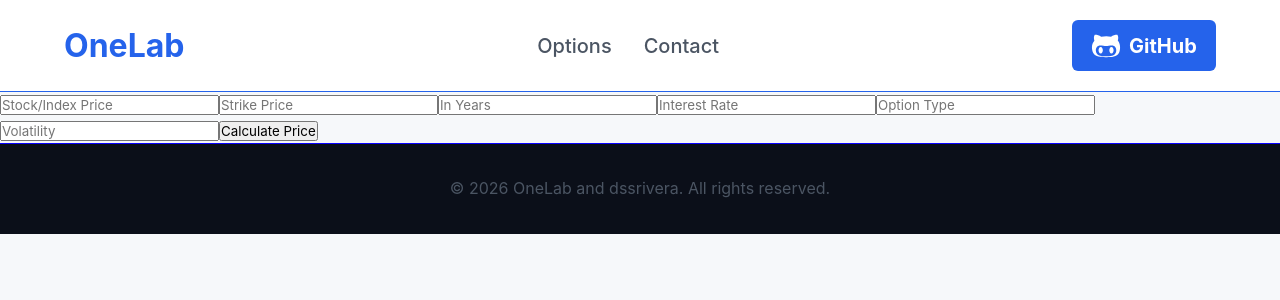
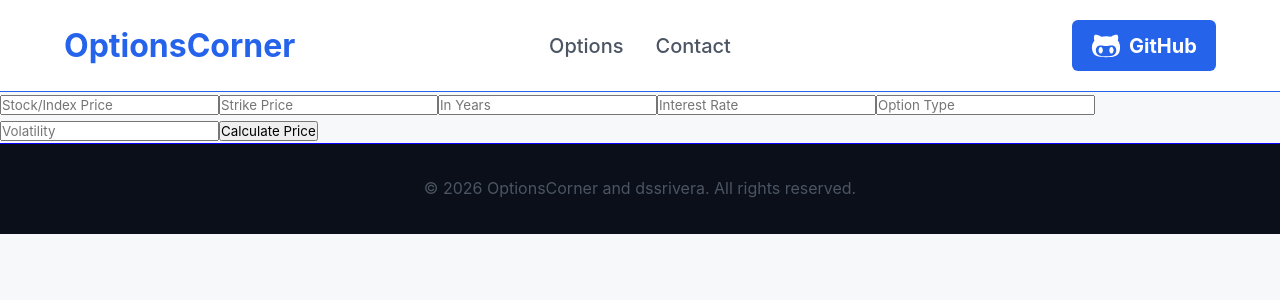
Before and after one commit to dsrrivera/options-corner, a React app in the folder frontend/: page /options in a window 1280 px wide. Shown: the top 300 px of the page. Built offline with nearby package versions, Linux system fonts and the light colour scheme; the HTML template or start-up script is replaced by a standard one.

Commit message:
Update name and center navbar links
The navbar links are now centered on the screen using grid columns.

```diff
--- a/frontend/src/components/Footer.jsx
+++ b/frontend/src/components/Footer.jsx
@@ -3,7 +3,7 @@ import './Footer.css'
 export default function footer(){
     return (
         <footer className="footer">
-            <p>&copy; {new Date().getFullYear()} OneLab and dssrivera. All rights reserved.</p>
+            <p>&copy; {new Date().getFullYear()} OptionsCorner and dssrivera. All rights reserved.</p>
         </footer>
     )
 }
--- a/frontend/src/components/Header.css
+++ b/frontend/src/components/Header.css
@@ -1,21 +1,27 @@
 /* ====== Navbar ====== */
 .navbar {
-  display: flex;
-  justify-content: space-between;
+  display: grid;
+  /* creates 3 columns, each taking up 1 equal fraction of space */
+  grid-template-columns: 1fr 1fr 1fr;
   align-items: center;
+
   padding: 1.25rem 5%;
   background: #ffffff;
   border-bottom: 1px solid #2563eb;
 }
 
 .nav-logo {
+  justify-self: start;
   font-size: 2rem;
   font-weight: 700;
   color: #2563eb;
 }
 
 .nav-links {
+  justify-self: center;
+
   display: flex;
+  align-items: center;
   list-style: none;
   gap: 2rem;
 }
@@ -32,6 +38,8 @@
 }
 
 .nav-github-button {
+  justify-self: end;
+
   font-size: 1.25rem;
   background: #2563eb;
   color: white;
--- a/frontend/src/components/Header.jsx
+++ b/frontend/src/components/Header.jsx
@@ -6,7 +6,7 @@ export default function Header() {
   return (
     <header>
       <nav className="navbar">
-          <div className="nav-logo">OneLab</div>
+          <div className="nav-logo">OptionsCorner</div>
 
           <ul className="nav-links">
             <li><Link to="/options">Options</Link></li>
```
Also changed, not shown: 1 other file (tests, documents, lock files or other folders).
